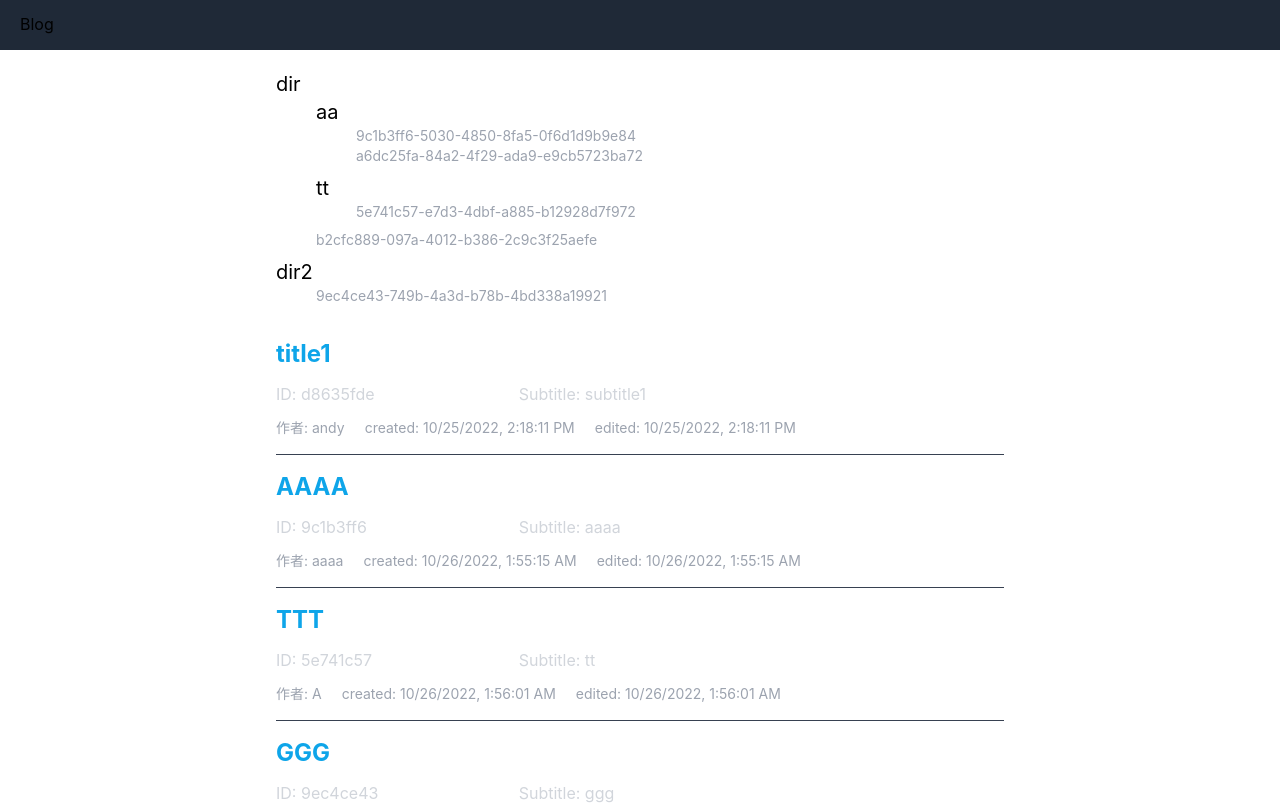
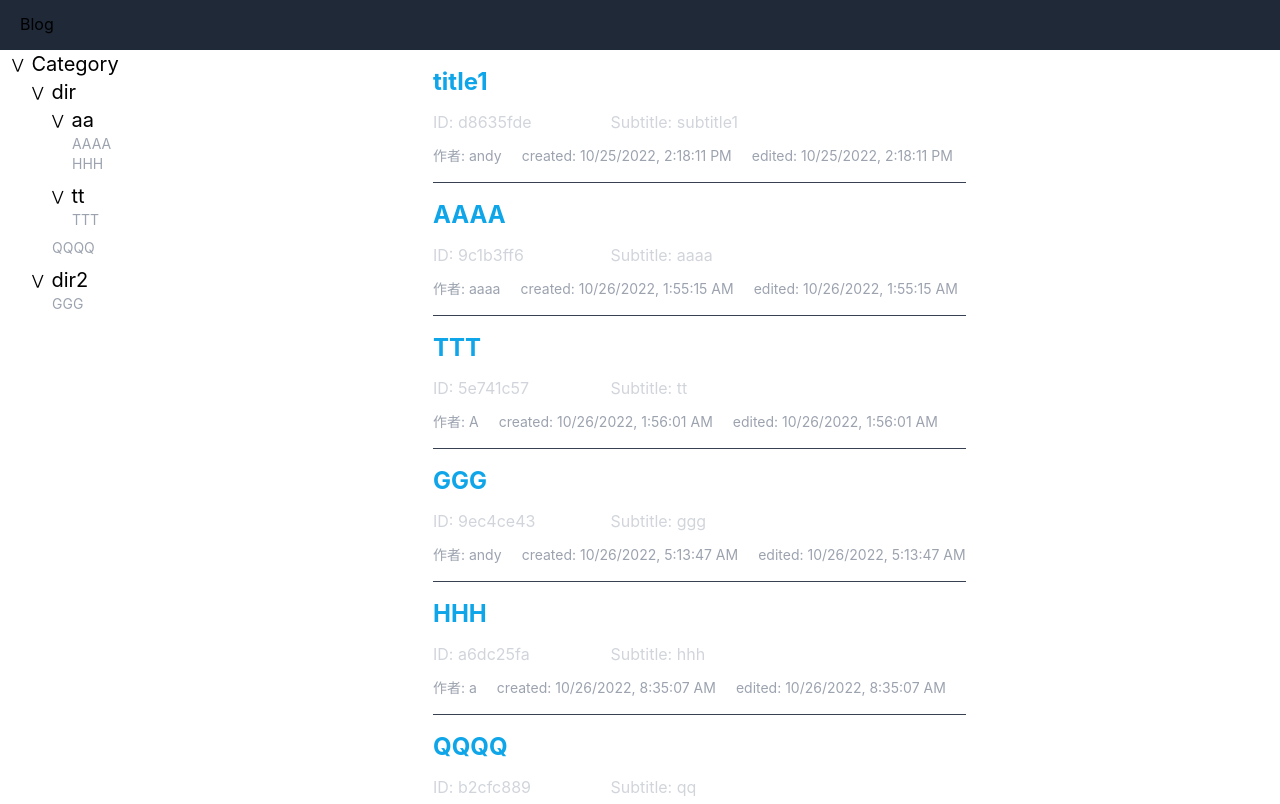
Before and after one commit to neverEndy/neverendy-home, a Next.js app: page /Blog in a window 1280 px wide. Shown: the top 804 px of the page. Built offline with nearby package versions, Linux system fonts and the light colour scheme.

Commit message:
feat: create categories

```diff
--- a/containers/Blog/BlogCategory/index.module.scss
+++ b/containers/Blog/BlogCategory/index.module.scss
@@ -3,11 +3,32 @@
 }
 
 .Folder {
-  @apply ml-5 mb-2;
+  @apply mb-2  max-h-fit;
+  overflow: initial;
+}
+
+.FolderContent {
+  @apply ml-5 max-h-[1000px] transition-all duration-300;
+  &.FolderClose {
+    @apply max-h-0 overflow-hidden;
+  }
 }
 
 .FolderItem {
-  @apply -ml-5 text-xl;
+  @apply text-xl cursor-pointer flex items-center;
+  @mixin decorator {
+    @apply text-sm mr-2;
+  }
+  &.FolderItemClose {
+    &::before {
+      @include decorator;
+      content: '>'
+    }
+  }
+  &::before {
+    @include decorator;
+    content: '⋁'
+  }
 }
 
 .Blog {
--- a/containers/Blog/BlogCategory/index.tsx
+++ b/containers/Blog/BlogCategory/index.tsx
@@ -1,53 +1,72 @@
+import classNames from 'classnames'
 import { map } from 'lodash'
+import Link from 'next/link'
 import React from 'react'
+import { useState } from 'react'
 import useBlogCategoryHierarchy, { BlogHierarchy, BLOG_HIERARCHY_KEY } from '../../../hooks/useBlogCategoryHierarchy'
 import { BlogModel } from '../../../libs/dao/Blogs'
 import style from './index.module.scss'
 
 export interface IBlogCategoryProps {
   blogs: BlogModel[]
+  className?: string
 }
 
 export interface IHierarchyViewProps {
   hierarchy: BlogHierarchy
+  rootTitle: string
+  className?: string
+  onClick?: () => void
 }
 
 const HierarchyView = ({
-  hierarchy
+  hierarchy,
+  rootTitle,
+  className = '',
+  onClick = () => null,
+  ...rest
 }: IHierarchyViewProps) => {
+  const [open, setOpen] = useState(true)
   const isFolder = (key: string) => new RegExp(BLOG_HIERARCHY_KEY.Folder).test(key)
   const isBlog = (key: string) => new RegExp(BLOG_HIERARCHY_KEY.Blog).test(key)
   const renderChild = (key: string, value: BlogHierarchy | BlogModel ) => {
     if (isFolder(key)) {
       return (
-        <ul key={key} className={style.Folder}>
-          <li className={style.FolderItem}>{key.replace(BLOG_HIERARCHY_KEY.Folder, '')}</li>
-          <ul className={style.Folder}><HierarchyView hierarchy={value as BlogHierarchy}/></ul>
-        </ul>
+          <React.Fragment key={key} >
+            {/* <li className={style.FolderItem} onClick={() => setOpen(!open)}>{key.replace(BLOG_HIERARCHY_KEY.Folder, '')}</li> */}
+            <HierarchyView
+              className={classNames({ [style.FolderClose]: !open })}
+              rootTitle={key.replace(BLOG_HIERARCHY_KEY.Folder, '')}
+              hierarchy={value as BlogHierarchy}/>
+          </React.Fragment>
       )
     } else if (isBlog(key)) {
-      return  <li key={key}  className={style.Blog}>{key.replace(BLOG_HIERARCHY_KEY.Blog, '')}</li>
+      return  <Link href={`/Blog/${value.id}`}><a><li key={key} className={style.Blog}>{(value as BlogModel).title}</li></a></Link>
     }
     return null
   }
   return (
-    <>
-      {
-        map(hierarchy, (value, key) => (
-          renderChild(key, value)
-        ))
-      }
-    </>
+    <ul {...rest} className={classNames(style.Folder, className)}>
+      <li className={classNames(style.FolderItem, { [style.FolderItemClose]: !open })} onClick={() => setOpen(!open)}>{rootTitle}</li>
+      <ul className={classNames(style.FolderContent, { [style.FolderClose]: !open })}>
+        {
+          map(hierarchy, (value, key) => (
+            renderChild(key, value)
+          ))
+        }
+      </ul>
+    </ul>
   )
 }
 
 const BlogCategory = ({
-  blogs
+  blogs,
+  className = ''
 }: IBlogCategoryProps) => {
   const { hierarchy } = useBlogCategoryHierarchy({ blogs })
   return (
-    <div>
-      <HierarchyView hierarchy={hierarchy}/>
+    <div className={classNames(style.Root, className)}>
+      <HierarchyView hierarchy={hierarchy} rootTitle='Category'/>
     </div>
   )
 }
--- a/containers/Blog/BlogList/index.tsx
+++ b/containers/Blog/BlogList/index.tsx
@@ -1,18 +1,21 @@
+import classNames from 'classnames'
 import React from 'react'
 import BlogListItem, { IBlogListItemActions, IBlogListItemProps } from './BlogListItem'
 import style from './index.module.scss'
 
 export interface IBlogListProps extends Partial<IBlogListItemActions>  {
   values: IBlogListItemProps[]
+  className?: string
 }
 
 const BlogList = ({
   values,
-  onDelete = () => null
+  onDelete = () => null,
+  className = ''
 }: IBlogListProps) => {
 
   return (
-    <div className={style.Root}>
+    <div className={classNames(style.Root, className)}>
       {
         values.map(blog => (
           <BlogListItem key={blog.id} {...blog} onDelete={onDelete}/>
--- a/pages/Blog/index.module.scss
+++ b/pages/Blog/index.module.scss
@@ -1,11 +1,11 @@
 .Root {
+  @apply flex;
+}
+
+.BlogCategory {
+  // @apply ;
+}
+
+.BlogList {
   @apply max-w-3xl m-auto;
 }
-
-.ArticlaContainer {
-  @apply flex flex-col gap-2 p-5;
-}
-
-.Artical {
-  @apply flex justify-between border-b border-gray-500;
-}
--- a/pages/Blog/index.tsx
+++ b/pages/Blog/index.tsx
@@ -4,8 +4,6 @@ import blogMap from '../../public/blog/map.json'
 import style from './index.module.scss'
 import BlogList from '../../containers/Blog/BlogList'
 import { BlogModel } from '../../libs/dao/Blogs'
-import useBlogCategories from '../../hooks/api/useBlogCategories'
-import useBlogCategoryHierarchy from '../../hooks/useBlogCategoryHierarchy'
 import BlogCategory from '../../containers/Blog/BlogCategory'
 
 interface IBlog {
@@ -13,19 +11,12 @@ interface IBlog {
 }
 
 const Blog = ({ blogDict }: IBlog) => {
-  // const { data } = useBlogCategories()
   const blogs = useMemo(() => Object.values(blogDict).map(blog => ({ ...blog, disabledActions: true })), [blogDict])
-  const hierarchy = useBlogCategoryHierarchy({ blogs })
-  // const blogs = Object.values(blogDict).map(blog => ({ ...blog, disabledActions: true }))
 
-
-  console.log(hierarchy)
   return (
     <main className={style.Root}>
-      <div className={style.ArticlaContainer}>
-        <BlogCategory blogs={blogs}/>
-        <BlogList values={blogs}/>
-      </div>
+      <BlogCategory className={style.BlogCategory} blogs={blogs}/>
+      <BlogList className={style.BlogList} values={blogs}/>
     </main>
   )
 }
```
